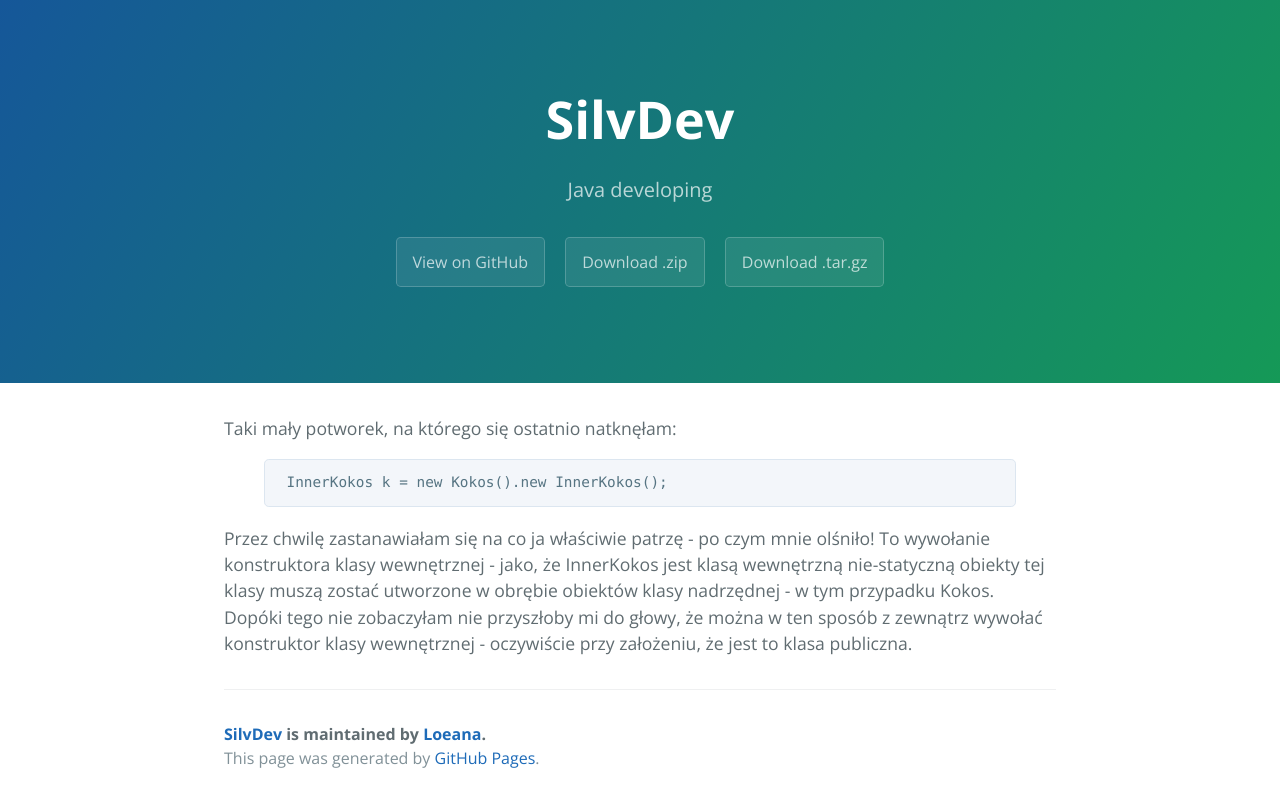
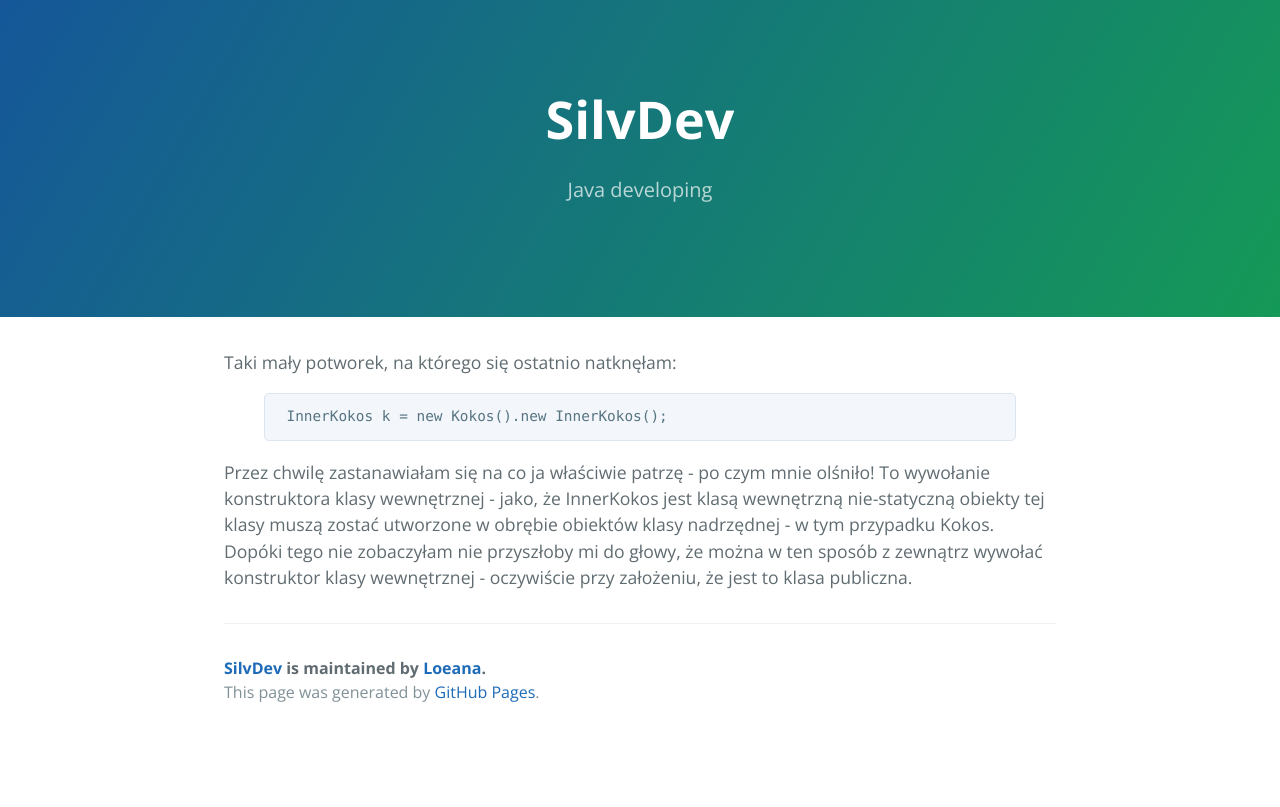
Before and after one commit to Loeana/loeana.github.io, a Jekyll site: the page built from _posts/2019-01-12-Javavostka#1.markdown, in a window 1280 px wide. Shown: the top 807 px of the page. Built offline with Jekyll 4.4.1, drawn with Linux system fonts in a browser that asks for light colours.

Commit message:
removed buttons

```diff
--- a/_includes/page-header.html
+++ b/_includes/page-header.html
@@ -1,7 +1,7 @@
 <section class="page-header">
   <h1 class="project-name">{{ site.title }}</h1>
   <h2 class="project-tagline">{{ site.tagline }}</h2>
-  <a href="#" class="btn">View on GitHub</a>
+  <!-- <a href="#" class="btn">View on GitHub</a>
   <a href="#" class="btn">Download .zip</a>
-  <a href="#" class="btn">Download .tar.gz</a>
+  <a href="#" class="btn">Download .tar.gz</a> -->
 </section>
```
